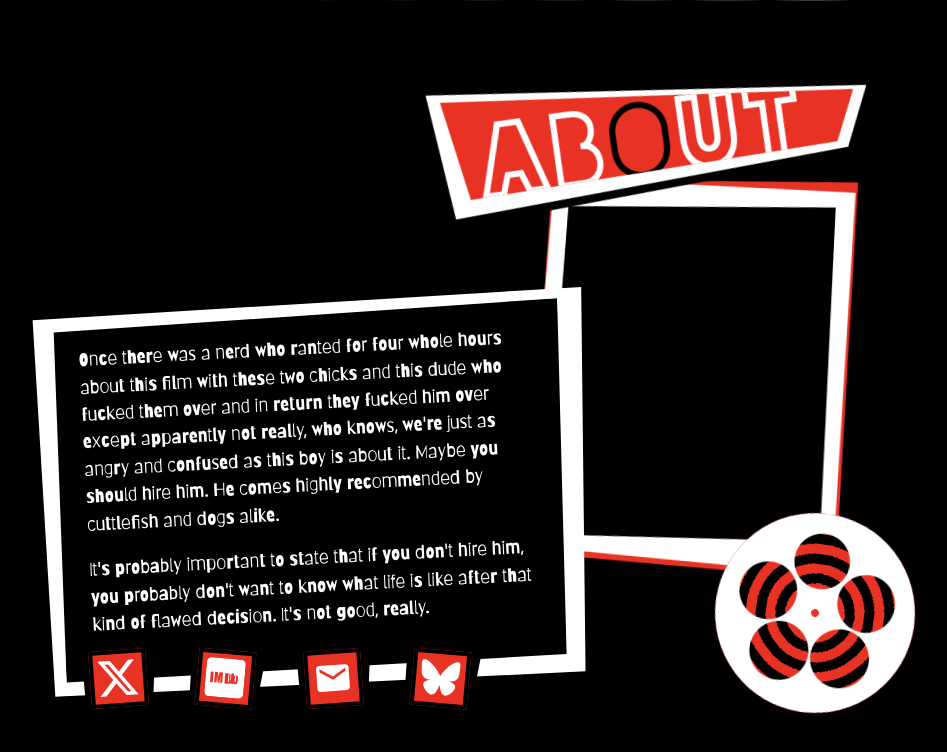
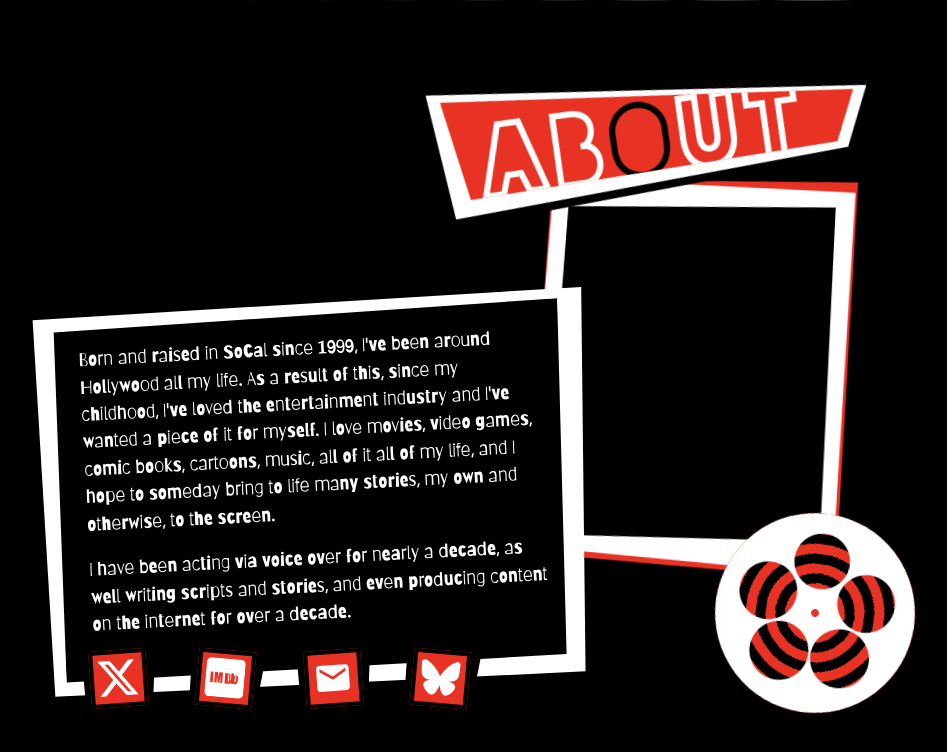
Before and after one commit to gwbootes/sidd, a plain HTML site: page index.html in a window 1280 px wide. Shown: the part 2519-3271 px from the top of the page, without its empty margins (290-1237 px from the left). Drawn offline with Linux system fonts and the light colour scheme.

Commit message:
Add files via upload

```diff
--- a/index.html
+++ b/index.html
@@ -162,8 +162,8 @@
                     <div class="about-bio">
                         <div class="bio-back-white"></div>
                         <div class="bio-inner-black">
-                            <p>Once there was a nerd who ranted for four whole hours about this film with these two chicks and this dude who fucked them over and in return they fucked him over except apparently not really, who knows, we're just as angry and confused as this boy is about it. Maybe you should hire him. He comes highly recommended by cuttlefish and dogs alike.</p>
-                            <p>It's probably important to state that if you don't hire him, you probably don't want to know what life is like after that kind of flawed decision. It's not good, really.</p>
+                            <p>Born and raised in SoCal since 1999, I've been around Hollywood all my life. As a result of this, since my childhood, I've loved the entertainment industry and I've wanted a piece of it for myself. I love movies, video games, comic books, cartoons, music, all of it all of my life, and I hope to someday bring to life many stories, my own and otherwise, to the screen.</p>
+                            <p>I have been acting via voice over for nearly a decade, as well writing scripts and stories, and even producing content on the internet for over a decade.</p>
                         </div>
                     </div>
                     <div class="about-contacts">
@@ -173,7 +173,7 @@
                         <a href="https://www.imdb.com/name/nm10276819/" target="_blank" rel="noopener noreferrer" class="contact-slot" aria-label="IMDb">
                             <svg class="contact-ico" viewBox="0 0 24 24" aria-hidden="true"><path d="M14.31 9.588c-.077-.048-.227-.07-.42-.07v4.815c.27 0 .44-.06.5-.165.062-.104.095-.405.095-.885v-2.866c0-.33-.01-.54-.033-.63-.024-.09-.075-.15-.15-.194zm4.088.42a.66.66 0 0 0-.24.036c-.064.03-.104.075-.12.135-.017.06-.024.195-.024.405v2.688c0 .3.02.492.06.585.04.09.135.135.285.135.15 0 .3-.06.36-.18.06-.12.09-.42.09-.885v-1.906c0-.315-.006-.51-.02-.585a.313.313 0 0 0-.135-.18.588.588 0 0 0-.34-.06zM24 3v18a2.983 2.983 0 0 1-3 3H3a2.983 2.983 0 0 1-3-3V3a2.983 2.983 0 0 1 3-3h18a2.983 2.983 0 0 1 3 3zM4.65 15.24V8.76H2.977v6.48H4.65zm5.85 0V8.76H8.316l-.39 3.03-.255-1.68c-.075-.51-.15-1.02-.234-1.35H5.552v6.48h1.44l.006-4.29.63 4.29h1.03l.594-4.38.006 4.38H10.5zm4.83-2.16v-1.68c0-.63-.015-1.05-.045-1.26a1.297 1.297 0 0 0-.24-.63 1.147 1.147 0 0 0-.57-.404c-.256-.09-.69-.135-1.32-.135h-1.245v6.48h2.085c.48 0 .84-.075 1.08-.21.24-.135.404-.33.494-.57.09-.24.135-.72.135-1.44zm4.65.63v-1.59c0-.585-.015-.975-.045-1.17a1.11 1.11 0 0 0-.225-.54.99.99 0 0 0-.51-.36 2.4 2.4 0 0 0-.765-.12c-.24 0-.45.045-.63.12a1.32 1.32 0 0 0-.494.39V8.76h-1.605v6.48h1.545l.104-.404c.135.166.285.284.465.375.18.09.375.12.585.12.285 0 .54-.06.75-.194.21-.135.36-.3.435-.48.075-.18.12-.51.12-.976z"/></svg>
                         </a>
-                        <a href="mailto:sidd@example.com" class="contact-slot" aria-label="Email">
+                        <a href="mailto:LSiddVillanuevaZ@gmail.com" class="contact-slot" aria-label="Email">
                             <svg class="contact-ico" viewBox="0 0 24 24" aria-hidden="true"><path d="M20 4H4c-1.1 0-2 .9-2 2v12c0 1.1.9 2 2 2h16c1.1 0 2-.9 2-2V6c0-1.1-.9-2-2-2zm0 4l-8 5-8-5V6l8 5 8-5v2z"/></svg>
                         </a>
                         <a href="https://bsky.app/profile/siddvanueva.bsky.social" target="_blank" rel="noopener noreferrer" class="contact-slot" aria-label="Bluesky">
```
